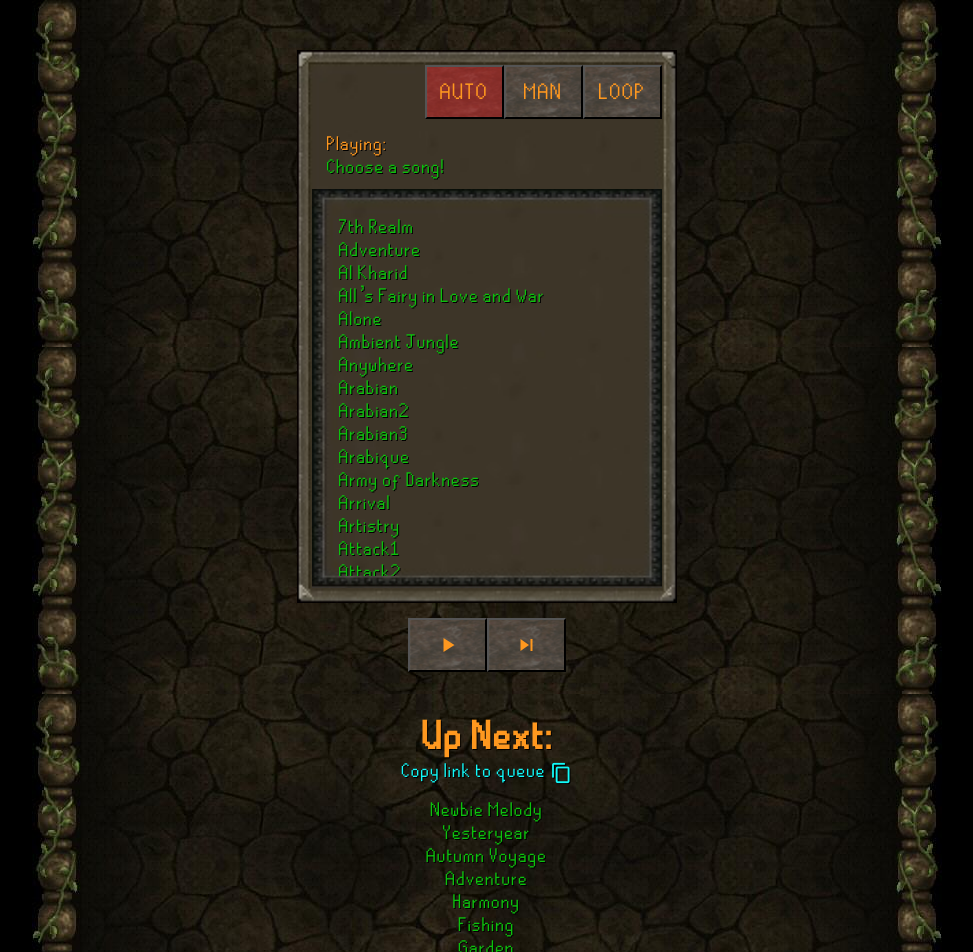
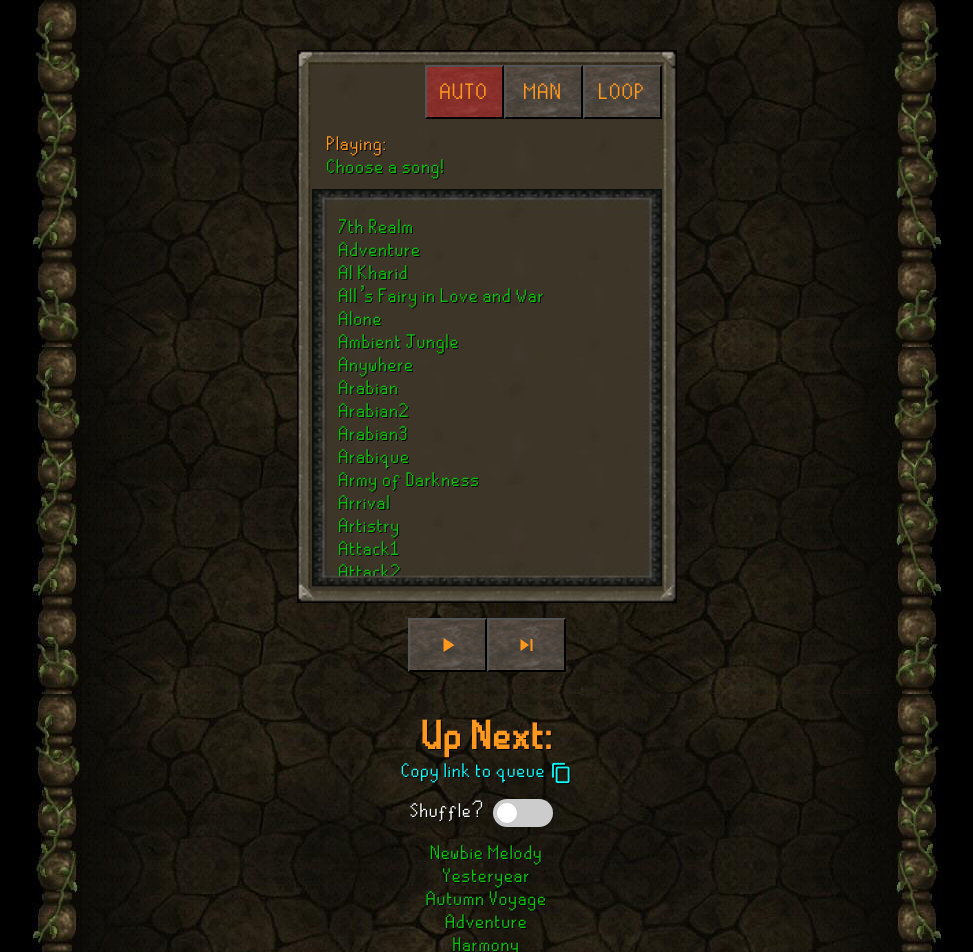
Before and after one commit to jafayer/osrs-music-source, a React (Create React App) app: page / in a window 1280 px wide. Shown: the top 952 px of the page, without its empty margins (153-1126 px from the left). Built offline with nearby package versions, Linux system fonts and the light colour scheme.

Commit message:
added shuffling

```diff
--- a/package.json
+++ b/package.json
@@ -8,6 +8,7 @@
     "@testing-library/react": "^11.2.5",
     "@testing-library/user-event": "^12.8.1",
     "cors": "^2.8.5",
+    "materialize-css": "^1.0.0-rc.2",
     "react": "^17.0.1",
     "react-dom": "^17.0.1",
     "react-easy-swipe": "0.0.21",
--- a/src/App.css
+++ b/src/App.css
@@ -235,6 +235,81 @@ body {
     vertical-align: middle;
 }
 
+
+.shuffle {
+    text-align: center;
+    margin: 15px;
+}
+
+.shuffle p {
+    display: inline-block;
+    color: var(--white);
+    margin: 0;
+}
+.switch {
+    position: relative;
+    display: inline-block;
+    width: 60px;
+    height: 28px;
+    vertical-align: middle;
+    margin: 0px 10px;
+  }
+
+  /* Hide default HTML checkbox */
+  .switch input {
+    opacity: 0;
+    width: 0;
+    height: 0;
+  }
+
+  /* The slider */
+  .slider {
+    position: absolute;
+    cursor: pointer;
+    top: 0;
+    left: 0;
+    right: 0;
+    bottom: 0;
+    background-color: #ccc;
+    -webkit-transition: .2s;
+    transition: .2s;
+  }
+
+  .slider:before {
+    position: absolute;
+    content: "";
+    height: 20px;
+    width: 20px;
+    left: 4px;
+    bottom: 4px;
+    background-color: white;
+    -webkit-transition: .2s;
+    transition: .2s;
+  }
+
+  input:checked + .slider {
+    background-color: var(--cyan);
+  }
+
+  input:focus + .slider {
+    box-shadow: 0 0 1px var(--cyan);
+  }
+
+  input:checked + .slider:before {
+    -webkit-transform: translateX(30px);
+    -ms-transform: translateX(30px);
+    transform: translateX(30px);
+  }
+
+  /* Rounded sliders */
+  .slider.round {
+    border-radius: 34px;
+  }
+
+  .slider.round:before {
+    border-radius: 50%;
+  }
+
 .upNext h1 {
     color: var(--orange);
     text-align: center;
@@ -272,6 +347,10 @@ body {
     font-style: normal;
     white-space: nowrap;
 }
+
+.instructions p a {
+    color: var(--cyan);
+}
 .hidden {
     display: none;
 }
--- a/src/App.js
+++ b/src/App.js
@@ -16,7 +16,8 @@ class App extends Component {
     isPaused: true,
     mode: "auto",
     manualQueue: [],
-    standardQueue: []
+    standardQueue: [],
+    shuffle: false,
    }
   render() {
     return (
@@ -44,6 +45,8 @@ class App extends Component {
             removeFromQueue={this.removeFromQueue}
             handleClick={this.handleClick}
             copy={this.copyToClipboard}
+            shuffle={this.state.shuffle}
+            toggleShuffle={this.toggleShuffle}
           />
           <Instructions />
           <ToastContainer />
@@ -96,6 +99,25 @@ class App extends Component {
     }
 
     return(map[mode]);
+  }
+
+  shuffle(array) {
+    var currentIndex = array.length, temporaryValue, randomIndex;
+
+    // While there remain elements to shuffle...
+    while (0 !== currentIndex) {
+
+      // Pick a remaining element...
+      randomIndex = Math.floor(Math.random() * currentIndex);
+      currentIndex -= 1;
+
+      // And swap it with the current element.
+      temporaryValue = array[currentIndex];
+      array[currentIndex] = array[randomIndex];
+      array[randomIndex] = temporaryValue;
+    }
+
+    return array;
   }
 
   componentDidMount = () => {
@@ -168,6 +190,8 @@ class App extends Component {
     }
 
     let queryString = new URLSearchParams(this.props.location.search);
+    let isShuffled = queryString.get('shuffle') === "";
+
     if(queryString.get('queue')) {
       let version = queryString.get("v");
       let queue = queryString.get("queue").split(",");
@@ -177,14 +201,26 @@ class App extends Component {
       queue.forEach(song => {
         let insert = data.songs.find(i => i.title.toLowerCase() === song.toLowerCase());
         if(insert) inserts.push(insert);
-      })
+      });
 
-      console.log(inserts);
+      if(isShuffled) {
+        inserts = this.shuffle(inserts);
+      }
 
-      this.setState({mode: "manual"}, () => {
+      this.setState({mode: "manual", shuffle: isShuffled}, () => {
         this.addToQueue.apply(null,inserts);
       })
+    } else {
+      if(isShuffled) {
+        let queue = this.shuffle(data.songs);
+
+        this.setState({mode: 'manual', shuffle: isShuffled}, () => {
+          this.addToQueue.apply(null, queue);
+        });
+      }
     }
+
+    console.log("Shuffled? " + this.state.shuffle);
 
     if('mediasession' in navigator) {
       navigator.mediaSession.setActionHandler('play', this.playPause);
@@ -365,7 +401,7 @@ class App extends Component {
       }
       let queue = this.state[this.getActiveQueue(this.state.mode)].slice();
       let resQueue = queue.map(song => song.title.replaceAll(' ','_'));
-      let url = baseurl+ (path ? path : "") + (resQueue.length > 0 ? ("?queue="+resQueue.join(",")) : "");
+      let url = baseurl+ (path ? path : "") + (resQueue.length > 0 ? ("?queue="+resQueue.join(",")) : "") + (this.state.shuffle ? "&shuffle" : "");
 
       window.navigator.clipboard.writeText(url).then(() => {
         console.log("wrote to clipboard: " + url);
@@ -378,6 +414,19 @@ class App extends Component {
       this.failure('Couldn\'t copy to clipboard!');
     }
   }
+
+  toggleShuffle = () => {
+    this.setState({shuffle: !this.state.shuffle}, () => {
+      if(this.state.shuffle) {
+        let activeQueue = this.getActiveQueue(this.state.mode);
+        let copy = this.state[activeQueue].slice();
+        let shuffled = this.shuffle(copy);
+        this.setState({
+          [activeQueue]: shuffled
+        })
+      }
+    });
+  }
 }
 
 
--- a/src/components/instructions.jsx
+++ b/src/components/instructions.jsx
@@ -12,6 +12,7 @@ class Instructions extends Component {
                     <p>Click on a song to play. To add a song to the queue, either <span className="code">ctrl/cmd+click</span> or <span className="code">right click</span> and select "add to queue." On mobile, <span className="code">swipe right</span> on the song.</p>
                     <p>To remove a song from the queue, either <span className="code">ctrl/cmd+click</span> or <span className="code">right click</span>. On mobile, <span className="code">swipe right</span> to remove a song from a queue.</p>
                     <p>You can link to any song by entering the name in the url (i.e. <span className="code">https://runetunes.com/sea_shanty2</span>. You can also create custom playlists and use the "Copy link to queue" button to save and share! Your playlist will load from that link every time.</p>
+                    <p>If you enable shuffling, your link will shuffle the songs every time you go to it. You can also shuffle the entire playlist by visiting <a href="https://runetunes.com?shuffle">https://runetunes.com?shuffle</a></p>
                 </div>
             </div>
         );
--- a/src/components/upnext.jsx
+++ b/src/components/upnext.jsx
@@ -6,11 +6,19 @@ class UpNext extends Component {
     state = {  }
     render() {
 
-
         return (
             <div className="upNext">
                 <h1>Up Next:</h1>
                 <p className="copy" onClick={this.props.copy}>Copy link to queue <span className="material-icons">content_copy</span></p>
+                <div className="shuffle">
+                    <p>Shuffle?</p>
+                    <div class="switch">
+                        <label>
+                            <input type="checkbox" checked={this.props.shuffle} onClick={this.props.toggleShuffle} />
+                            <span className="slider round"></span>
+                        </label>
+                    </div>
+                </div>
                 <ul>
                     {this.props.mode === "auto" && this.makeUpNext(this.props.standardQueue)}
                     {this.props.mode === "manual" && this.makeUpNext(this.props.manualQueue)}
```
Also changed, not shown: 1 other file (tests, documents, lock files or other folders).
